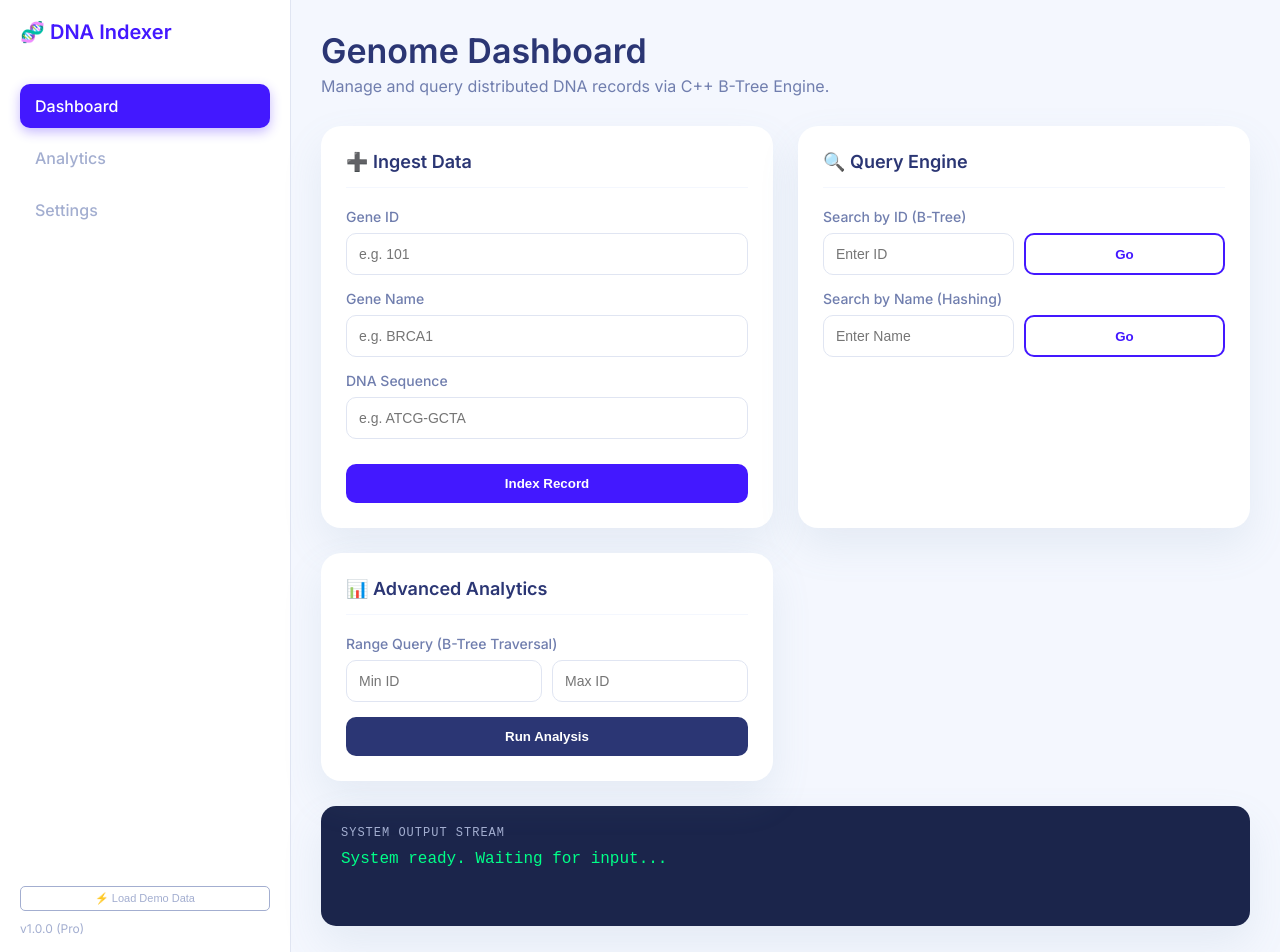
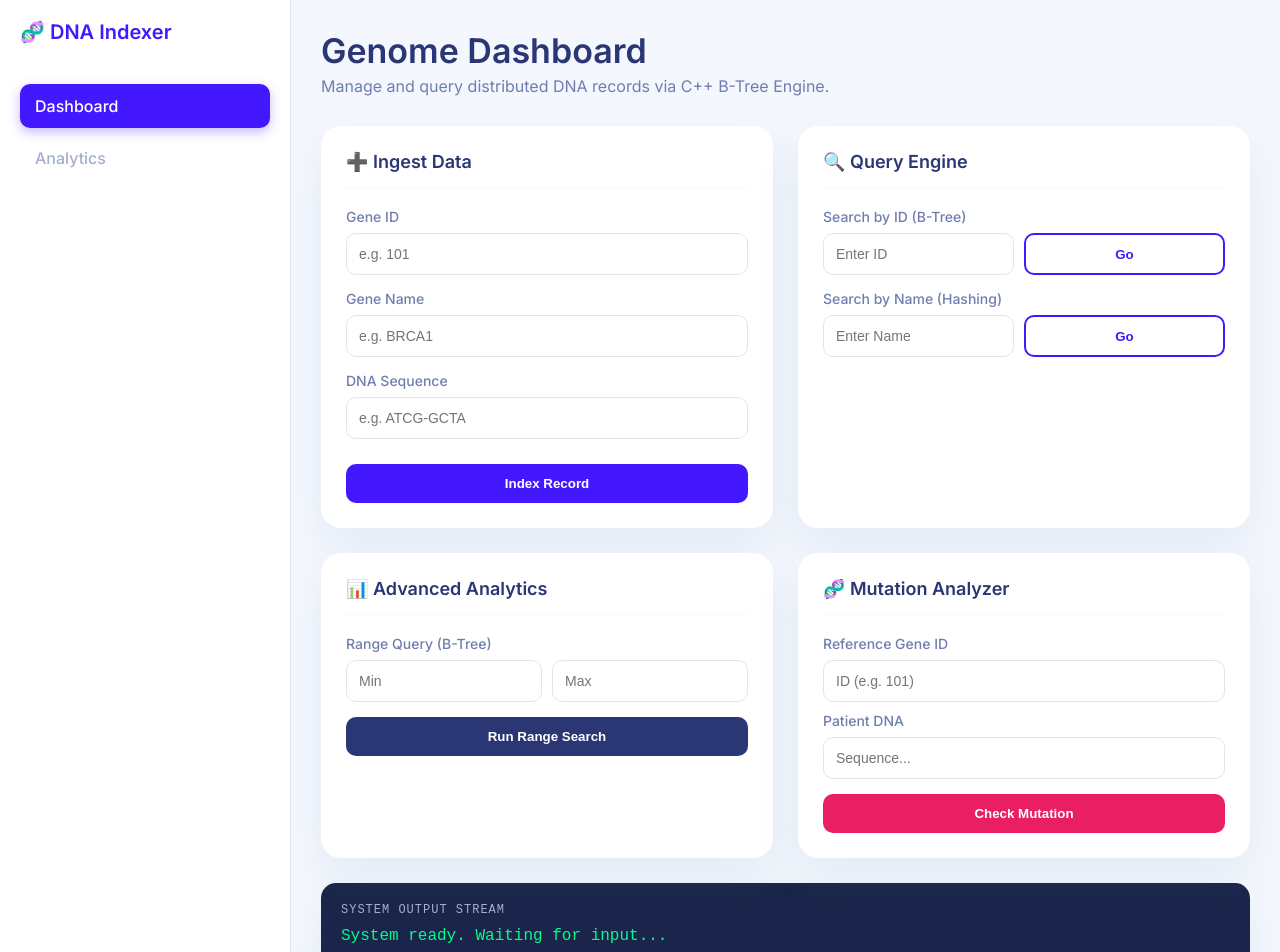
Before and after one commit to ahmedbutt2204/cloud-dna-indexer, a React (Create React App) app in the folder frontend/: page / in a window 1280 px wide. Shown: the top 952 px of the page. Built offline with nearby package versions, Linux system fonts and the light colour scheme.

Commit message:
Frontend: Added Medical Analysis Dashboard for Mutation Detection

```diff
--- a/frontend/src/App.js
+++ b/frontend/src/App.js
@@ -9,9 +9,13 @@ function App() {
   const [searchName, setSearchName] = useState('');
   const [minRange, setMinRange] = useState('');
   const [maxRange, setMaxRange] = useState('');
+
+  // New States for Analysis
+  const [analyzeId, setAnalyzeId] = useState('');
+  const [patientSeq, setPatientSeq] = useState('');
+
   const [message, setMessage] = useState('System ready. Waiting for input...');
 
-  // --- LOGIC FUNCTIONS ---
   const handleAdd = async () => {
     if(!id || !name || !sequence) { setMessage("Error: Please fill all fields"); return; }
     setMessage("Processing... Sending data to Cloud Backend.");
@@ -61,7 +65,18 @@ function App() {
     } catch(error) { setMessage("❌ Connection Failed."); }
   };
 
-  // --- DEMO BUTTON ---
+  const handleAnalyze = async () => {
+    if(!analyzeId || !patientSeq) return;
+    setMessage(`🧬 Comparing Patient DNA with Gene ID ${analyzeId}...`);
+    try {
+      const res = await fetch(`http://localhost:8080/analyze?id=${analyzeId}&sequence=${patientSeq}`, { method: 'POST' });
+      const data = await res.json();
+      if(data.status === "success") {
+         setMessage(`📊 ANALYSIS RESULT:\n• Similarity: ${data.percent}%\n• Diagnosis: ${data.diagnosis}\n• Matched Bases: ${data.match}/${data.total}`);
+      } else { setMessage("❌ Error: Gene ID not found."); }
+    } catch(error) { setMessage("❌ Connection Failed."); }
+  };
+
   const loadDemoData = async () => {
     setMessage("🚀 Loading Demo Data...");
     const demoGenes = [
@@ -79,12 +94,10 @@ function App() {
 
   return (
     <div className="dashboard-layout">
-      {/* SIDEBAR */}
       <div className="sidebar">
         <div className="brand">🧬 DNA Indexer</div>
         <div className="menu-item active">Dashboard</div>
         <div className="menu-item">Analytics</div>
-        <div className="menu-item">Settings</div>
         <div style={{marginTop: 'auto', marginBottom: '10px'}}>
              <button onClick={loadDemoData} style={{background: 'transparent', border: '1px solid #a3aed0', color: '#a3aed0', padding: '5px 10px', cursor: 'pointer', borderRadius: '5px', fontSize: '11px', width: '100%'}}>
                ⚡ Load Demo Data
@@ -93,7 +106,6 @@ function App() {
         <div style={{color: '#a3aed0', fontSize: '12px'}}>v1.0.0 (Pro)</div>
       </div>
 
-      {/* MAIN CONTENT */}
       <div className="main-content">
         <div className="header">
           <h2>Genome Dashboard</h2>
@@ -101,7 +113,6 @@ function App() {
         </div>
 
         <div className="grid-container">
-          {/* CARD 1: ADD */}
           <div className="card">
             <h3>➕ Ingest Data</h3>
             <div className="form-group">
@@ -119,7 +130,6 @@ function App() {
             <button className="btn-primary" onClick={handleAdd}>Index Record</button>
           </div>
 
-          {/* CARD 2: SEARCH */}
           <div className="card">
             <h3>🔍 Query Engine</h3>
             <div className="form-group">
@@ -138,15 +148,23 @@ function App() {
             </div>
           </div>
 
-          {/* CARD 3: RANGE */}
           <div className="card">
              <h3>📊 Advanced Analytics</h3>
-             <label>Range Query (B-Tree Traversal)</label>
+             <label>Range Query (B-Tree)</label>
              <div className="range-group">
-                <input type="number" placeholder="Min ID" value={minRange} onChange={(e) => setMinRange(e.target.value)} />
-                <input type="number" placeholder="Max ID" value={maxRange} onChange={(e) => setMaxRange(e.target.value)} />
+                <input type="number" placeholder="Min" value={minRange} onChange={(e) => setMinRange(e.target.value)} />
+                <input type="number" placeholder="Max" value={maxRange} onChange={(e) => setMaxRange(e.target.value)} />
              </div>
-             <button className="btn-primary" style={{marginTop:'15px', background:'#2b3674'}} onClick={handleRangeSearch}>Run Analysis</button>
+             <button className="btn-primary" style={{marginTop:'15px', background:'#2b3674'}} onClick={handleRangeSearch}>Run Range Search</button>
+          </div>
+
+          <div className="card">
+             <h3>🧬 Mutation Analyzer</h3>
+             <label>Reference Gene ID</label>
+             <input type="number" placeholder="ID (e.g. 101)" value={analyzeId} onChange={(e) => setAnalyzeId(e.target.value)} />
+             <label style={{marginTop:'10px'}}>Patient DNA</label>
+             <input type="text" placeholder="Sequence..." value={patientSeq} onChange={(e) => setPatientSeq(e.target.value)} />
+             <button className="btn-primary" style={{marginTop:'15px', background:'#e91e63'}} onClick={handleAnalyze}>Check Mutation</button>
           </div>
         </div>
 
```
